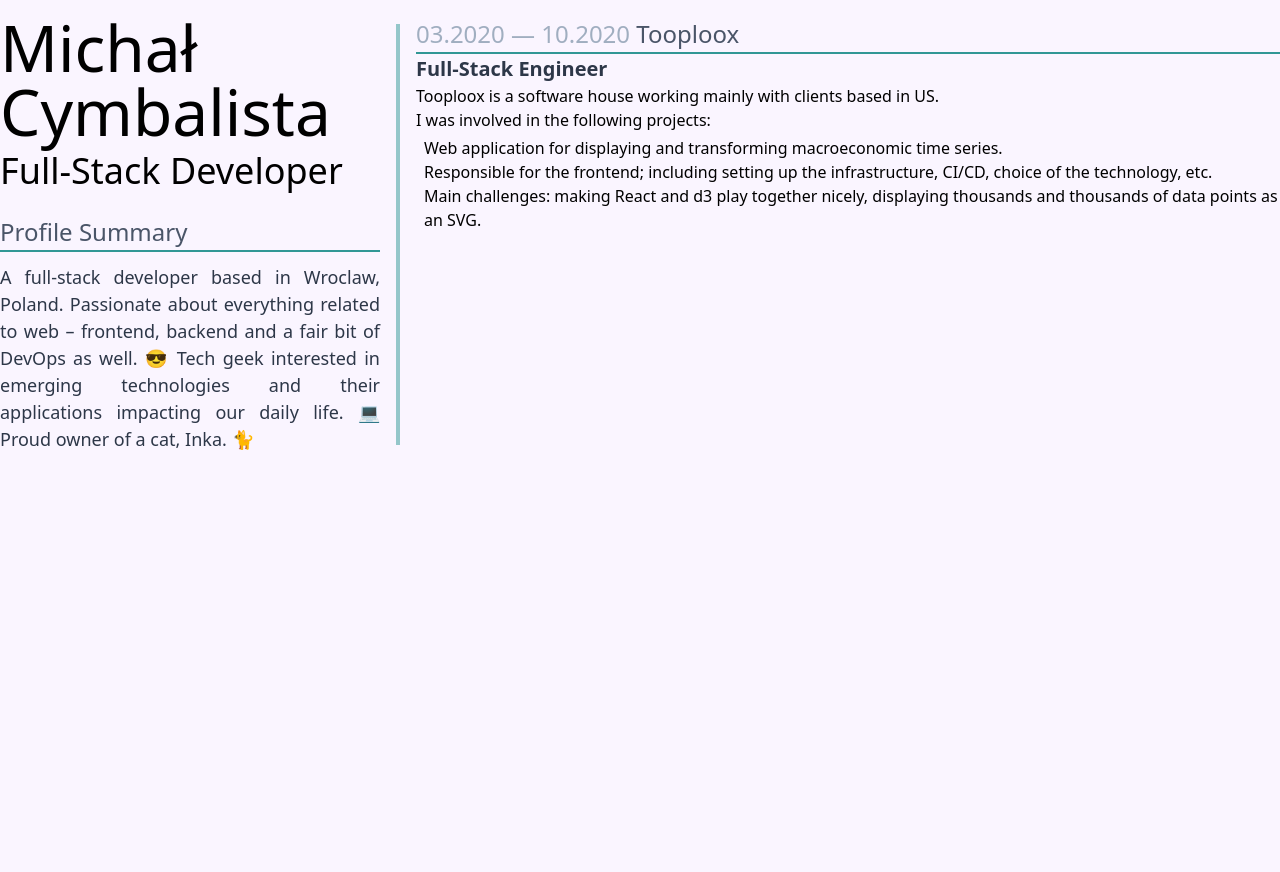
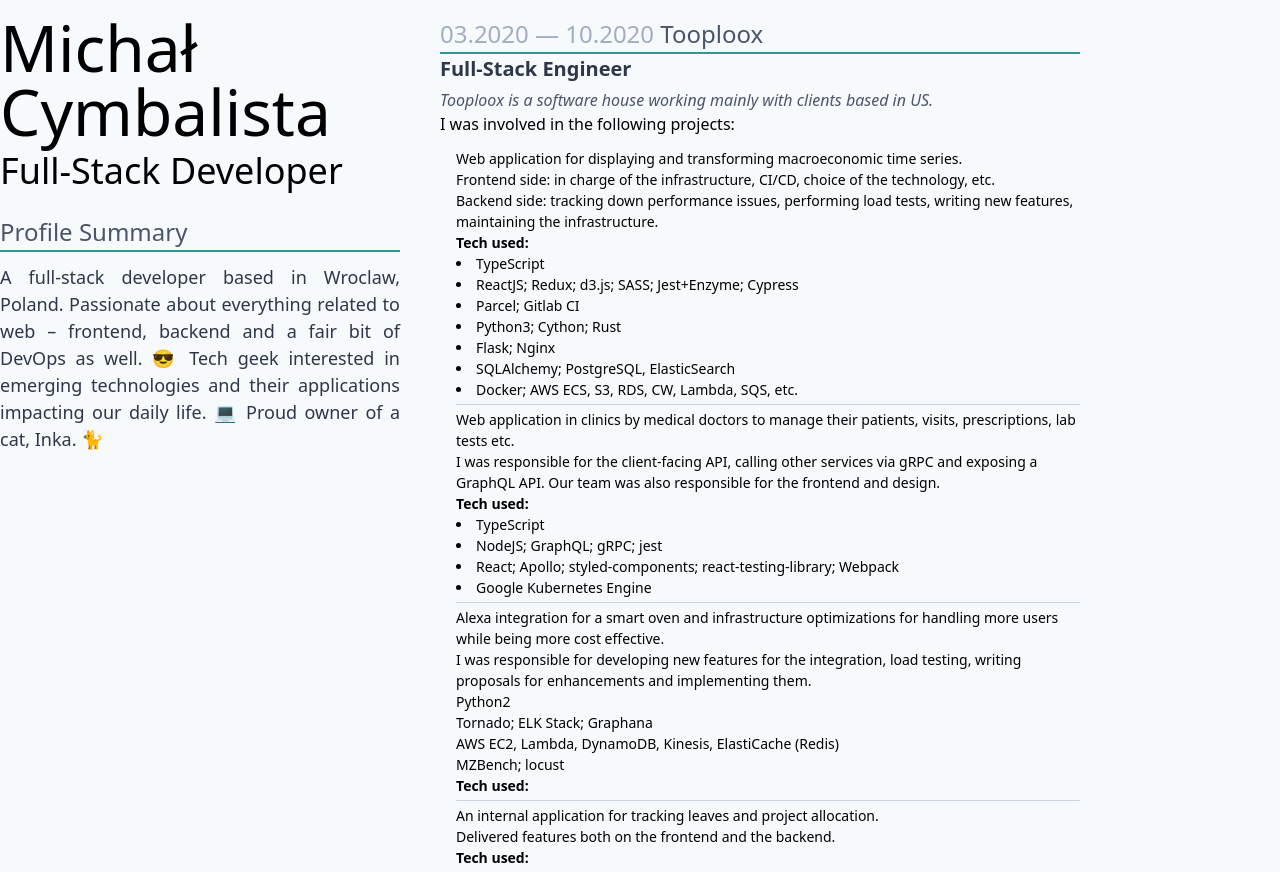
Before and after one commit to jankiel7410/CV, a Svelte app: page / in a window 1280 px wide. Before the commit the page ends 800 px from the top, so only its background shows below. Built offline with nearby package versions, Linux system fonts and the light colour scheme.

Commit message:
extract experience into separate components

```diff
--- a/public/index.html
+++ b/public/index.html
@@ -14,6 +14,6 @@
 	<script defer src='/build/bundle.js'></script>
 </head>
 
-<body class="bg-purple-100">
+<body class="bg-gray-100">
 </body>
 </html>
--- a/src/CV.svelte
+++ b/src/CV.svelte
@@ -1,9 +1,12 @@
+<script lang="ts">
+    import ExpEntry from './ExpEntry.svelte'
+</script>
+
 <main class='container mx-auto mt-4'>
     <header>
         <h1 class='text-6xl font-hairline leading-none'>Michał Cymbalista</h1>
         <h2 class='text-4xl'>Full-Stack Developer</h2>
     </header>
-    <div class='strip bg-teal-600 my-2 opacity-50'></div>
     <aside>
         <header class="text-2xl text-gray-700 border-solid border-b-2 border-teal-600">
             <h3>Profile Summary</h3>
@@ -25,15 +28,72 @@
             <h4 class='text-xl text-gray-800 font-bold'>
                 Full-Stack Engineer
             </h4>
-            <p class=''>Tooploox is a software house working mainly with clients based in US.</p>
+            <p class='mt-1 text-gray-700 italic'>Tooploox is a software house working mainly with clients based in US.</p>
             <p>I was involved in the following projects:</p>
-            <ul class='mt-1 ml-2 text-base'>
-                <li class='' role="listitem">
-                    <p>Web application for displaying and transforming macroeconomic time series.</p>
-                    <p>Responsible for the frontend;
-                        including setting up the infrastructure, CI/CD, choice of the technology, etc.</p>
-                    <p>Main challenges: making React and d3 play together nicely, displaying thousands and thousands of data points as an SVG.</p>
-                </li>
+            <ul class='mt-2 ml-4 text-sm divide-y divide-solid divide-gray-400'>
+                <ExpEntry>
+                    <p slot="desc">
+                        Web application for displaying and transforming macroeconomic time series.<br>
+                        Frontend side: in charge of the infrastructure, CI/CD, choice of the technology, etc.<br>
+                        Backend side: tracking down performance issues, performing load tests, writing new features, maintaining the infrastructure.<br>
+                        <!-- Main challenges: making React and d3 play together nicely.
+                            Displaying thousands and thousands of data points as an SVG.
+                            Keeping the database healthy while handling over 60M time series up to date. -->
+                    </p>
+                    <slot slot='tech-used'>
+                        <li>TypeScript</li>
+                        <li>ReactJS; Redux; d3.js; SASS; Jest+Enzyme; Cypress</li>
+                        <li>Parcel; Gitlab CI</li>
+                        <li>Python3; Cython; Rust</li>
+                        <li>Flask; Nginx</li>
+                        <li>SQLAlchemy; PostgreSQL, ElasticSearch</li>
+                        <li>Docker; AWS ECS, S3, RDS, CW, Lambda, SQS, etc.</li>
+                    </slot>
+                </ExpEntry>
+                <ExpEntry>
+                    <p slot="desc">
+                        Web application in clinics by medical doctors to manage their patients, visits, prescriptions, lab tests etc.
+                    <br>
+                        I was responsible for the client-facing API, calling other services via gRPC and exposing a GraphQL API.
+                        Our team was also responsible for the frontend and design.
+                    </p>
+                    <slot slot='tech-used'>
+                        <li>
+                            TypeScript
+                        </li>
+                        <li>
+                            NodeJS; GraphQL; gRPC; jest
+                        </li>
+                        <li>
+                            React; Apollo; styled-components; react-testing-library; Webpack
+                        </li>
+                        <li>Google Kubernetes Engine</li>
+                    </slot>
+                </ExpEntry>
+                <ExpEntry>
+                    <p slot="desc">
+                        Alexa integration for a smart oven and infrastructure optimizations for handling more users while being more cost effective. <br>
+                        I was responsible for developing new features for the integration, load testing, writing proposals for enhancements and implementing them.
+                    <slot name='tech-used'>
+                        <li>Python2</li>
+                        <li>Tornado; ELK Stack; Graphana</li>
+                        <li>AWS EC2, Lambda, DynamoDB, Kinesis, ElastiCache (Redis)</li>
+                        <li>MZBench; locust</li>
+                    </slot>
+                </ExpEntry>
+                <ExpEntry>
+                    <p slot="desc">
+                        An internal application for tracking leaves and project allocation.<br>
+                        Delivered features both on the frontend and the backend.
+                    </p>
+                    <slot name='tech-used'>
+                        <li>TypeScript</li>
+                        <li>ReactJS; Redux; jest+enzyme; SASS</li>
+                        <li>Python3</li>
+                        <li>Flask; SQLAlchemy; PostgreSQL</li>
+                        <li>AWS Beanstalk, RDS, S3, etc.</li>
+                    </slot>
+                </ExpEntry>
             </ul>
         </li>
     </ol>
@@ -44,12 +104,9 @@
         display: grid;
         gap: 1rem;
         grid-template:
-        "header strip content" auto
-        "bio strip content" 1fr
-        "bio strip content" 1fr / 380px 4px auto;
-    }
-    .strip {
-        grid-area: strip;
+        "header break content" auto
+        "bio break content" 1fr
+        "bio break content" 1fr / min(40vw, 25em) 0.5rem minmax(min-content, 40em);
     }
     main>header {
         grid-area: header;
@@ -62,5 +119,4 @@
     main>ol {
         grid-area: content;
     }
-
 </style>
--- /dev/null
+++ b/src/ExpEntry.svelte
@@ -0,0 +1,8 @@
+
+<li class='py-1' role="listitem">
+    <slot name="desc"></slot>
+    <p class='font-semibold'>Tech used:</p>
+    <ul class='list-disc list-inside'>
+        <slot name='tech-used'></slot>
+    </ul>
+</li>
```
Also changed, not shown: 1 other file (tests, documents, lock files or other folders).
